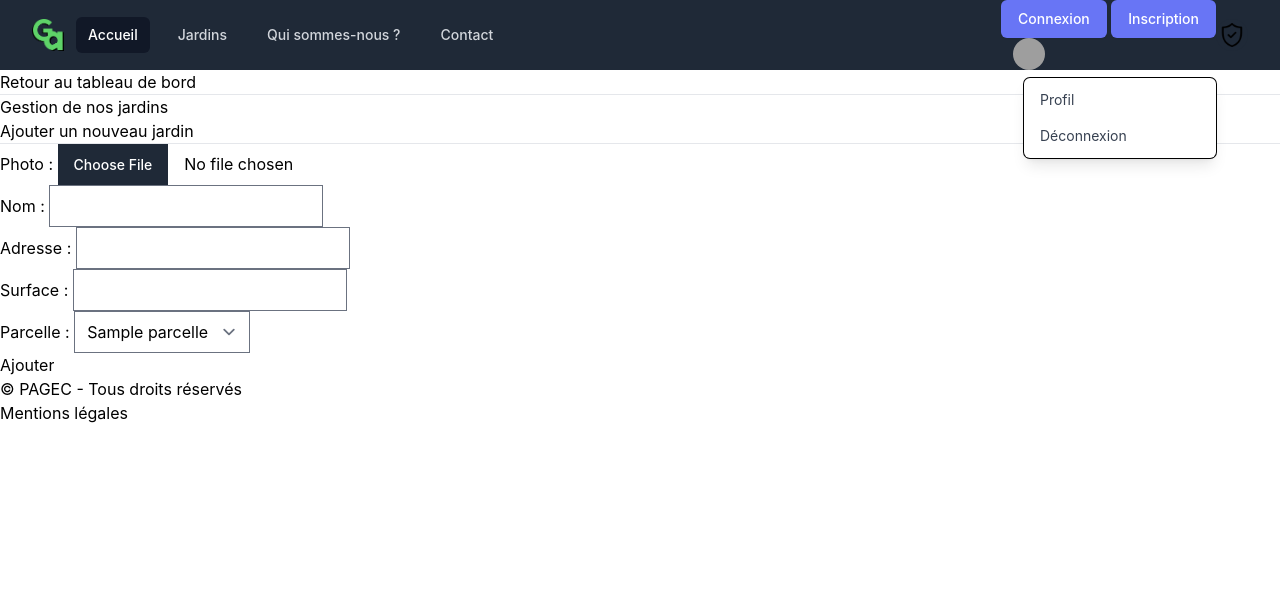
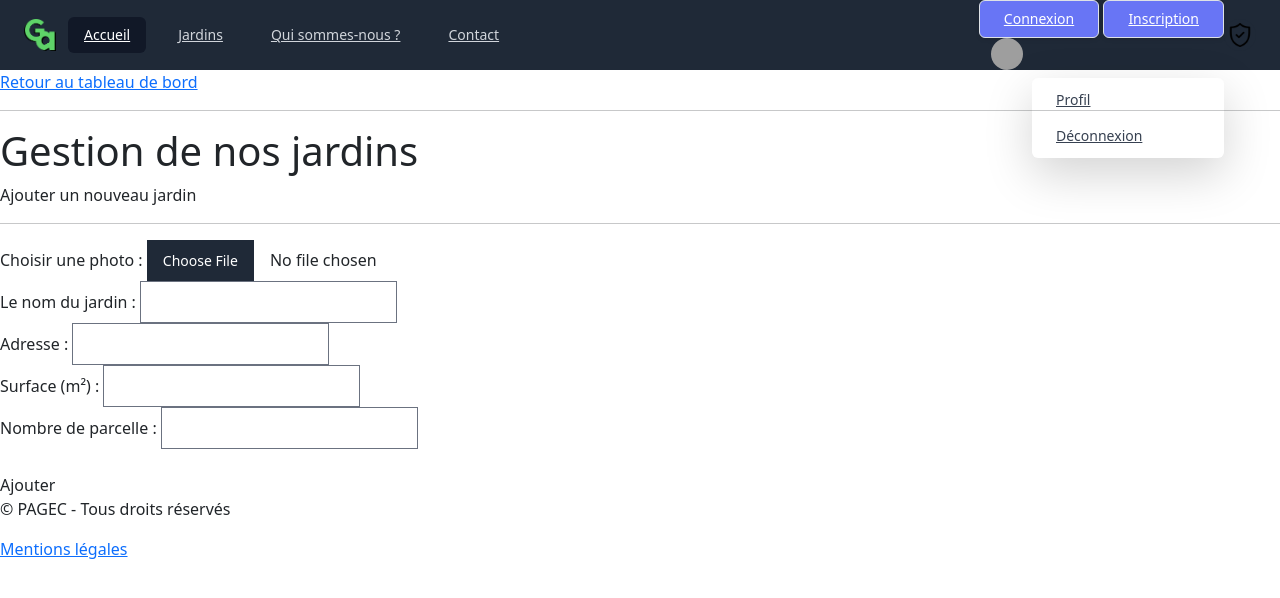
Before and after one commit to LenaPignolet/Sae202, a PHP site: page /admin/Jardins/ajouter_jardin_form.php in a window 1280 px wide. Shown: the top 598 px of the page. Run offline with PHP 8.4, Linux system fonts and the light colour scheme; tables that the repository leaves empty or names only in its code hold one stand-in row (values such as "Sample post"); some libraries are stand-ins or nearby versions; grey boxes are pictures that could not be loaded.

Commit message:
Update ajouter_jardin_form.php

```diff
--- a/admin/Jardins/ajouter_jardin_form.php
+++ b/admin/Jardins/ajouter_jardin_form.php
@@ -4,7 +4,9 @@
     <meta charset="UTF-8">
     <meta name="viewport" content="width=device-width, initial-scale=1.0">
     <title>Ajouter un jardin</title>
-    <link href="https://cdnjs.cloudflare.com/ajax/libs/flowbite/2.3.0/flowbite.min.css" rel="stylesheet" />
+    <link href="https://cdnjs.cloudflare.com/ajax/libs/flowbite/2.3.0/flowbite.min.css" rel="stylesheet"/>
+    <link href="https://cdn.jsdelivr.net/npm/bootstrap@5.3.0-alpha1/dist/css/bootstrap.min.css" rel="stylesheet" integrity="sha384-GLhlTQ8iRABdZLl6O3oVMWSktQOp6b7In1Zl3/Jr59b6EGGoI1aFkw7cmDA6j6gD" crossorigin="anonymous">
+    <script src="https://cdn.jsdelivr.net/npm/bootstrap@5.3.0-alpha1/dist/js/bootstrap.bundle.min.js" integrity="sha384-w76AqPfDkMBDXo30jS1Sgez6pr3x5MlQ1ZAGC+nuZB+EYdgRZgiwxhTBTkF7CXvN" crossorigin="anonymous"></script>
     <link rel="icon" type="image/png" href="../images/icon.jpg">
 </head>
 <body>
@@ -153,30 +155,19 @@
     <h1>Gestion de nos jardins</h1>
     <p>Ajouter un nouveau jardin</p>
     <hr>
-    <form method="POST" action="ajouter_jardin_valid.php" enctype="multipart/form-data">
-        Photo : <input type="file" name="photo"><br>
-        Nom : <input type="text" name="nom"><br>
-        Adresse : <input type="text" name="adresse"><br>
-        Surface : <input type="text" name="surface"><br>
-        Parcelle :
-        <select name="numparcelle">
-            <?php
-            try {
-                $mabd = new PDO('mysql:host=localhost;dbname=sae202;charset=UTF8;', 'Usersae202', '123');
-                $mabd->query('SET NAMES utf8;');
-                $req = "SELECT * FROM Parcelle";
-                $resultat = $mabd->query($req);
-
-                foreach ($resultat as $value) {
-                    echo '<option value="' . htmlspecialchars($value['parcelle_id']) . '">' . htmlspecialchars($value['parcelle_nom']) . '</option>';
-                }
-            } catch (PDOException $e) {
-                echo "Erreur de connexion : " . $e->getMessage();
-            }
-            ?>
-        </select>
+    <form action="ajouter_jardin_valid.php" method="POST" enctype="multipart/form-data">
+        <label>Choisir une photo :</label>
+        <input type="file" name="photo"><br>
+        <label>Le nom du jardin :</label>
+        <input type="text" name="nom"><br>
+        <label>Adresse : </label>
+        <input type="text" name="adresse"><br>
+        <label>Surface (m²) : </label>
+        <input type="text" name="surface"><br>
+        <label>Nombre de parcelle : </label>
+        <input type="text" name="nParcelle"><br>
         <br>
-        <input type="submit" value="Ajouter">
+        <input type="submit" name="submit" value="Ajouter">
     </form>
 <script src="https://cdnjs.cloudflare.com/ajax/libs/flowbite/2.3.0/flowbite.min.js"></script>
 </body>
```
